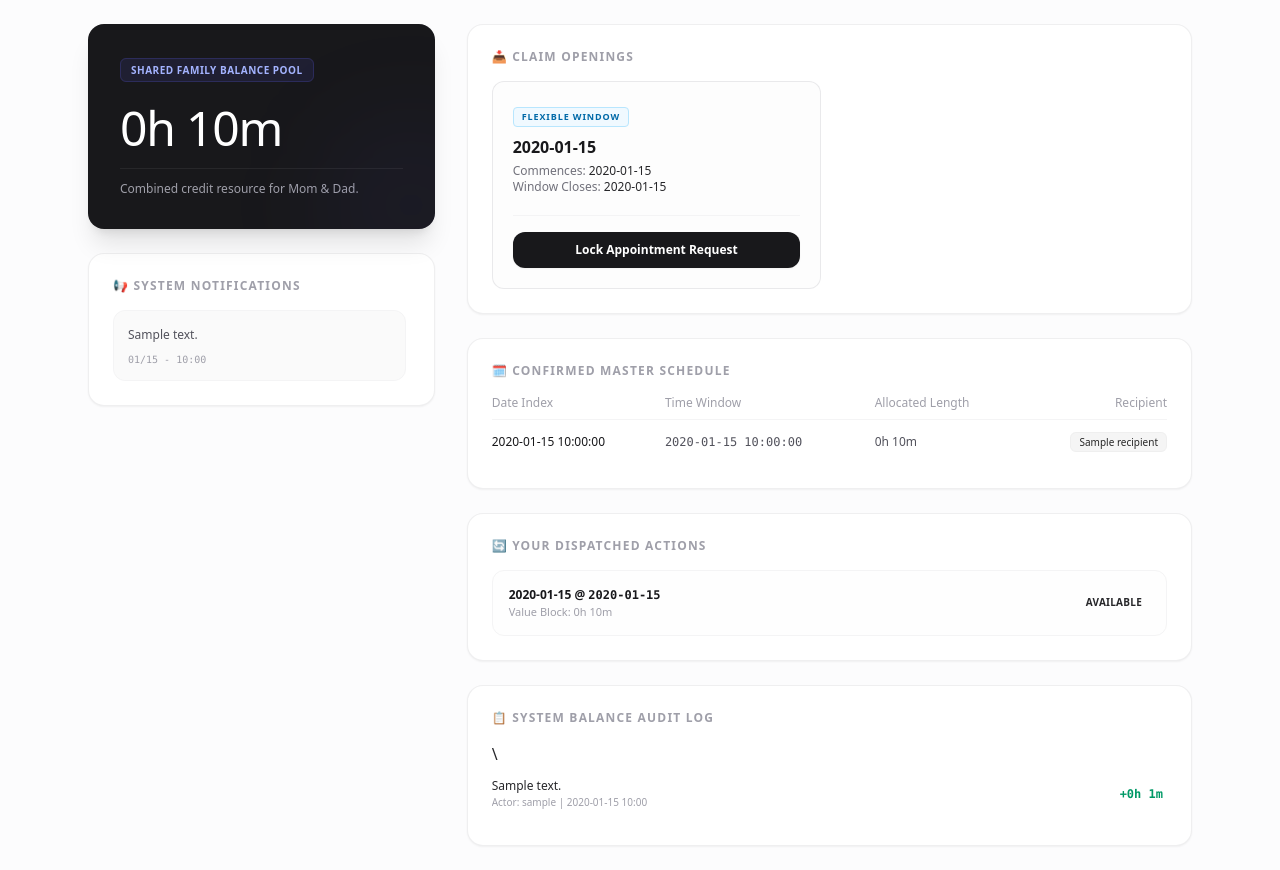
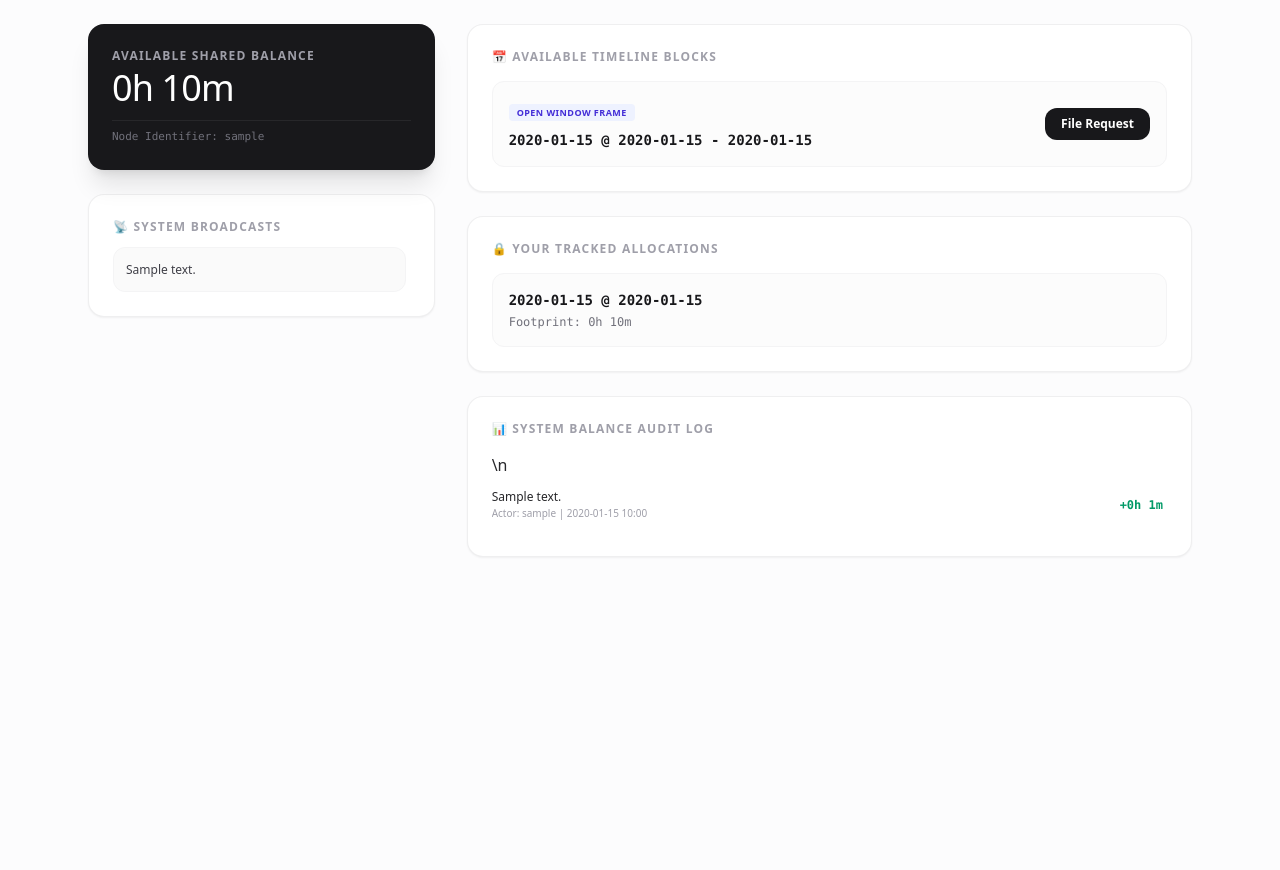
Before and after one commit to LiamN-Dev/massage-hours, a Flask app: template templates/dashboard.html in a window 1280 px wide. Shown: the part 65-935 px from the top of the page. After the commit the page ends 622 px from the top, so only its background shows below. Run offline with Flask 3, Linux system fonts and the light colour scheme; tables that the repository leaves empty hold one stand-in row (values such as "Sample post"); the template is opened without the code that fills it: values that come from a table or form of the project are taken from there, most other values are stand-ins (such as "Sample title", 1, 10 or a date in 2020).

Commit message:
Refactor dashboard layout and update notifications section

```diff
--- a/templates/dashboard.html
+++ b/templates/dashboard.html
@@ -22,169 +22,107 @@
     <main class="max-w-6xl mx-auto p-6 grid grid-cols-1 lg:grid-cols-3 gap-8">
 
         <div class="space-y-6">
-            <div class="bg-zinc-900 text-white p-8 rounded-2xl shadow-xl relative overflow-hidden flex flex-col justify-between min-h-[180px]">
-                <div class="absolute -right-10 -bottom-10 h-32 w-32 bg-indigo-500/10 blur-3xl rounded-full"></div>
-                <div>
-                    <span class="text-[10px] font-bold uppercase tracking-wider text-indigo-300 bg-indigo-500/10 border border-indigo-500/20 px-2.5 py-1 rounded-md">
-                        Shared Family Balance Pool
-                    </span>
-                    <h2 class="text-5xl font-light tracking-tight mt-6 text-white">{{ pool.balance_minutes|format_time }}</h2>
-                </div>
-                <p class="text-xs text-zinc-400 mt-4 border-t border-zinc-800 pt-3">Combined credit resource for Mom & Dad.</p>
+            <div class="bg-zinc-900 text-white p-6 rounded-2xl shadow-xl relative overflow-hidden">
+                <h3 class="text-xs font-bold tracking-widest uppercase text-zinc-400 mb-1">Available Shared Balance</h3>
+                <div class="text-4xl font-light tracking-tight font-sans text-white">{{ pool.balance_minutes|format_time }}</div>
+                <p class="text-[11px] text-zinc-500 mt-3 border-t border-zinc-800 pt-2 font-mono">Node Identifier: {{ user.username }}</p>
             </div>
 
             <div class="bg-white border border-zinc-200/60 p-6 rounded-2xl shadow-xs">
-                <h3 class="text-xs font-bold tracking-widest uppercase text-zinc-400 mb-4">📢 System Notifications</h3>
-                <div class="space-y-3 max-h-64 overflow-y-auto pr-1">
-                    {% for notif in notifications %}
-                        <div class="p-3.5 bg-zinc-50 border border-zinc-100 rounded-xl text-xs">
-                            <p class="text-zinc-600 leading-relaxed">{{ notif.message }}</p>
-                            <span class="text-[10px] text-zinc-400 mt-2 block font-mono">{{ notif.timestamp.strftime('%m/%d - %H:%M') }}</span>
+                <h3 class="text-xs font-bold tracking-widest uppercase text-zinc-400 mb-3">📡 System Broadcasts</h3>
+                <div class="space-y-2.5 max-h-60 overflow-y-auto pr-1">
+                    {% for n in notifications %}
+                        <div class="p-3 {% if n.is_global %}bg-amber-500/5 border border-amber-500/10 text-amber-900{% else %}bg-zinc-50 border border-zinc-100 text-zinc-700{% endif %} rounded-xl text-xs leading-relaxed">
+                            {{ n.message }}
                         </div>
                     {% else %}
-                        <p class="text-xs text-zinc-400 italic">Communication terminal quiet.</p>
+                        <p class="text-xs text-zinc-400 italic">No network alerts logged.</p>
                     {% endfor %}
                 </div>
             </div>
         </div>
 
         <div class="lg:col-span-2 space-y-6">
+
             {% with messages = get_flashed_messages() %}
               {% if messages %}
-                <div class="bg-zinc-900 text-zinc-100 p-4 rounded-xl text-xs font-medium border border-zinc-800">
+                <div class="bg-emerald-50 border border-emerald-100 text-emerald-800 p-3.5 rounded-xl text-xs font-medium">
                     {{ messages[0] }}
                 </div>
               {% endif %}
             {% endwith %}
 
             <div class="bg-white border border-zinc-200/60 p-6 rounded-2xl shadow-xs">
-                <h3 class="text-xs font-bold tracking-widest uppercase text-zinc-400 mb-4">📥 Claim Openings</h3>
-                <div class="grid grid-cols-1 sm:grid-cols-2 gap-4">
+                <h3 class="text-xs font-bold tracking-widest uppercase text-zinc-400 mb-4">📅 Available Timeline Blocks</h3>
+                <div class="space-y-3">
                     {% for slot in available_slots %}
-                        <div class="p-5 border border-zinc-200/80 rounded-xl bg-zinc-50/40 flex flex-col justify-between">
+                        <div class="p-4 bg-zinc-50/50 border border-zinc-100 rounded-xl flex flex-col sm:flex-row sm:items-center justify-between gap-4">
                             <div>
-                                <span class="inline-block text-[9px] font-bold tracking-widest uppercase px-2 py-0.5 rounded border
-                                    {% if slot.slot_type == 'specific' %}bg-amber-50 text-amber-700 border-amber-200{% else %}bg-sky-50 text-sky-700 border-sky-200{% endif %}">
-                                    {{ 'Fixed Block' if slot.slot_type == 'specific' else 'Flexible Window' }}
+                                <span class="text-[9px] font-bold tracking-wider px-2 py-0.5 rounded uppercase {% if slot.slot_type == 'specific' %}bg-zinc-900 text-white{% else %}bg-indigo-50 text-indigo-700{% endif %}">
+                                    {{ 'Fixed Block' if slot.slot_type == 'specific' else 'Open Window Frame' }}
                                 </span>
-                                <h4 class="font-semibold text-zinc-900 text-base mt-2">{{ slot.date }}</h4>
-                                <p class="text-xs text-zinc-500 mt-1">Commences: <strong class="text-zinc-800 font-medium">{{ slot.start_time }}</strong></p>
-
+                                <p class="text-sm font-bold text-zinc-900 mt-2 font-mono">{{ slot.date }} @ {{ slot.start_time|ampm }}{% if slot.end_time %} - {{ slot.end_time|ampm }}{% endif %}</p>
                                 {% if slot.slot_type == 'specific' %}
-                                    <p class="text-xs text-zinc-500">Duration value: <strong class="text-zinc-800 font-medium">{{ slot.duration_minutes|format_time }}</strong></p>
-                                {% else %}
-                                    <p class="text-xs text-zinc-500">Window Closes: <strong class="text-zinc-800 font-medium">{{ slot.end_time }}</strong></p>
+                                    <p class="text-xs text-zinc-500 mt-0.5 font-mono">Duration: {{ slot.duration_minutes|format_time }}</p>
                                 {% endif %}
                             </div>
 
-                            <form action="/book-slot/{{ slot.id }}" method="POST" class="mt-5 pt-4 border-t border-zinc-100">
+                            <form action="/book-slot//{{ slot.id }}" method="POST" class="flex items-center gap-2">
                                 {% if slot.slot_type == 'window' %}
-                                    <div class="grid grid-cols-2 gap-2 mb-3 text-xs">
-                                        <div>
-                                            <label class="block text-zinc-400 text-[10px] uppercase mb-1 font-medium">Your Start Time</label>
-                                            <input type="time" name="user_start_time" required class="w-full p-2 bg-white border border-zinc-200 rounded-xl text-xs focus:outline-none focus:border-zinc-400">
-                                        </div>
-                                        <div>
-                                            <label class="block text-zinc-400 text-[10px] uppercase mb-1 font-medium">Your End Time</label>
-                                            <input type="time" name="user_end_time" required class="w-full p-2 bg-white border border-zinc-200 rounded-xl text-xs focus:outline-none focus:border-zinc-400">
-                                        </div>
+                                    <div class="flex gap-1 items-center bg-white border border-zinc-200 rounded-lg p-1 text-xs shrink-0">
+                                        <input type="number" name="hours" min="0" max="5" placeholder="H" required class="w-8 text-center focus:outline-none">
+                                        <span class="text-zinc-300">:</span>
+                                        <input type="number" name="minutes" min="0" max="59" placeholder="M" required class="w-8 text-center focus:outline-none">
                                     </div>
                                 {% endif %}
-                                <button type="submit" class="w-full bg-zinc-900 hover:bg-zinc-800 text-white text-xs font-semibold py-2.5 rounded-xl transition-colors cursor-pointer shadow-xs">
-                                    Lock Appointment Request
+                                <button type="submit" class="bg-zinc-900 hover:bg-zinc-800 text-white text-xs font-semibold px-4 py-2 rounded-xl transition-colors cursor-pointer shrink-0">
+                                    File Request
                                 </button>
                             </form>
                         </div>
                     {% else %}
-                        <p class="text-xs text-zinc-400 italic sm:col-span-2 py-4">No active availabilities are currently open.</p>
+                        <p class="text-xs text-zinc-400 italic py-2">No active timeline frames initialized.</p>
                     {% endfor %}
                 </div>
             </div>
 
             <div class="bg-white border border-zinc-200/60 p-6 rounded-2xl shadow-xs">
-                <h3 class="text-xs font-bold tracking-widest uppercase text-zinc-400 mb-4">🗓️ Confirmed Master Schedule</h3>
-                <div class="overflow-x-auto">
-                    <table class="w-full text-left text-xs">
-                        <thead>
-                            <tr class="border-b border-zinc-100 text-zinc-400 font-medium">
-                                <th class="pb-2 font-medium">Date Index</th>
-                                <th class="pb-2 font-medium">Time Window</th>
-                                <th class="pb-2 font-medium">Allocated Length</th>
-                                <th class="pb-2 font-medium text-right">Recipient</th>
-                            </tr>
-                        </thead>
-                        <tbody class="divide-y divide-zinc-50">
-                            {% for slot, recipient in all_approved %}
-                                <tr class="text-zinc-600 hover:bg-zinc-50/50 transition-colors">
-                                    <td class="py-3.5 font-medium text-zinc-900">{{ slot.date }}</td>
-                                    <td class="py-3.5 font-mono">
-                                        {% if slot.slot_type == 'window' and slot.user_start_time %}
-                                            {{ slot.user_start_time }} - {{ slot.user_end_time }}
-                                        {% else %}
-                                            {{ slot.start_time }}
+                <h3 class="text-xs font-bold tracking-widest uppercase text-zinc-400 mb-4">🔒 Your Tracked Allocations</h3>
+                <div class="space-y-3">
+                    {% for slot in my_appointments %}
+                        <div class="p-4 bg-zinc-50/50 border border-zinc-100 rounded-xl flex flex-col sm:flex-row sm:items-center justify-between gap-4">
+                            <div>
+                                <div class="flex items-center gap-2">
+                                    <p class="text-sm font-bold text-zinc-900 font-mono">{{ slot.date }} @ {{ slot.start_time|ampm }}</p>
+                                    {% if slot.status == 'pending' %}
+                                        <span class="text-[9px] font-bold bg-amber-50 text-amber-700 px-2 py-0.5 rounded border border-amber-200/40">PENDING EVALUATION</span>
+                                    {% elif slot.status == 'approved' %}
+                                        <span class="text-[9px] font-bold bg-emerald-50 text-emerald-700 px-2 py-0.5 rounded border border-emerald-200/40">CONFIRMED</span>
+                                    {% elif slot.status == 'refund_requested' %}
+                                        <span class="text-[9px] font-bold bg-purple-50 text-purple-700 px-2 py-0.5 rounded border border-purple-200/40">ROLLBACK RUNNING</span>
                                     {% endif %}
-                                    </td>
-                                    <td class="py-3.5">{{ slot.requested_duration|format_time }}</td>
-                                    <td class="py-3.5 text-right">
-                                        <span class="px-2 py-0.5 rounded-md text-[10px] font-medium bg-neutral-100 text-neutral-800 border border-neutral-200/40">
-                                            {{ recipient.name }}
-                                        </span>
-                                    </td>
-                                </tr>
-                            {% else %}
-                                <tr>
-                                    <td colspan="4" class="py-4 text-zinc-400 italic text-center">Master list empty. No scheduled events.</td>
-                                </tr>
-                            {% endfor %}
-                        </tbody>
-                    </table>
                                 </div>
+                                <p class="text-xs text-zinc-500 mt-1 font-mono">Footprint: {{ slot.requested_duration|format_time }}</p>
                             </div>
 
-            <div class="bg-white border border-zinc-200/60 p-6 rounded-2xl shadow-xs">
-                <h3 class="text-xs font-bold tracking-widest uppercase text-zinc-400 mb-4">🔄 Your Dispatched Actions</h3>
-                <div class="space-y-2">
-                    {% for appointment in my_appointments %}
-                        <div class="p-4 border border-zinc-100 rounded-xl flex justify-between items-center text-xs bg-zinc-50/30">
-                            <div>
-                                <p class="font-semibold text-zinc-900">
-                                    {{ appointment.date }} @
-                                    {% if appointment.slot_type == 'window' and appointment.user_start_time %}
-                                        <span class="font-mono text-indigo-600">{{ appointment.user_start_time }} - {{ appointment.user_end_time }}</span>
-                                    {% else %}
-                                        <span class="font-mono">{{ appointment.start_time }}</span>
-                                    {% endif %}
-                                </p>
-                                <p class="text-[11px] text-zinc-400 mt-0.5">Value Block: {{ appointment.requested_duration|format_time }}</p>
-                            </div>
-                            <div class="flex items-center gap-3">
-                                <span class="px-2 py-1 rounded-md text-[10px] font-bold uppercase tracking-wide
-                                    {% if appointment.status == 'pending' %}bg-amber-50 text-amber-800 border border-amber-200/40
-                                    {% elif appointment.status == 'approved' %}bg-emerald-50 text-emerald-800 border border-emerald-200/40
-                                    {% elif appointment.status == 'refund_requested' %}bg-purple-50 text-purple-800 border border-purple-200/40{% endif %}">
-                                    {{ appointment.status.replace('_', ' ') }}
-                                </span>
-
-                                {% if appointment.status == 'approved' %}
-                                    <form action="/request-refund/{{ appointment.id }}" method="POST">
-                                        <button type="submit" class="text-[11px] text-rose-600 hover:bg-rose-50 border border-rose-100 px-2.5 py-1 rounded-lg font-medium transition-colors cursor-pointer">
-                                            Request Cancellation
+                            {% if slot.status == 'approved' %}
+                                <form action="/request-refund/{{ slot.id }}" method="POST">
+                                    <button type="submit" class="text-xs font-semibold text-zinc-400 hover:text-rose-600 border border-zinc-200 hover:border-rose-100 hover:bg-rose-50/20 px-3 py-1.5 rounded-xl transition-all cursor-pointer">
+                                        Cancel Block
                                     </button>
                                 </form>
                             {% endif %}
                         </div>
-                        </div>
                     {% else %}
-                        <p class="text-xs text-zinc-400 italic">No historical operations mapped to this link.</p>
+                        <p class="text-xs text-zinc-400 italic py-2">No historical operations mapped to this link.</p>
                     {% endfor %}
                 </div>
             </div>
 
             <div class="bg-white border border-zinc-200/60 p-6 rounded-2xl shadow-xs">
-                <h3 class="text-xs font-bold tracking-widest uppercase text-zinc-400 mb-4">📋 System Balance Audit Log</h3>
+                <h3 class="text-xs font-bold tracking-widest uppercase text-zinc-400 mb-4">📊 System Balance Audit Log</h3>
                 <div class="divide-y divide-zinc-100 max-h-56 overflow-y-auto pr-1">
-                    {% for receipt in receipts %}\
-                        <div class="py-3 flex justify-between items-center text-xs">
+                    {% for receipt in receipts %}\n                        <div class="py-3 flex justify-between items-center text-xs">
                             <div>
                                 <p class="text-zinc-800 font-medium">{{ receipt.description }}</p>
                                 <p class="text-[10px] text-zinc-400 mt-0.5">Actor: {{ receipt.user_name }} | {{ receipt.timestamp.strftime('%Y-%m-%d %H:%M') }}</p>
@@ -193,7 +131,7 @@
                                 {% if receipt.minutes_changed > 0 %}+{% endif %}{{ receipt.minutes_changed|format_time }}
                             </span>
                         </div>
-                    {% else %}\
+                    {% else %}
                         <p class="text-xs text-zinc-400 italic pt-2">No historical transaction ledgers found.</p>
                     {% endfor %}
                 </div>
```
Lines whose indentation alone changed are shown as unchanged.
